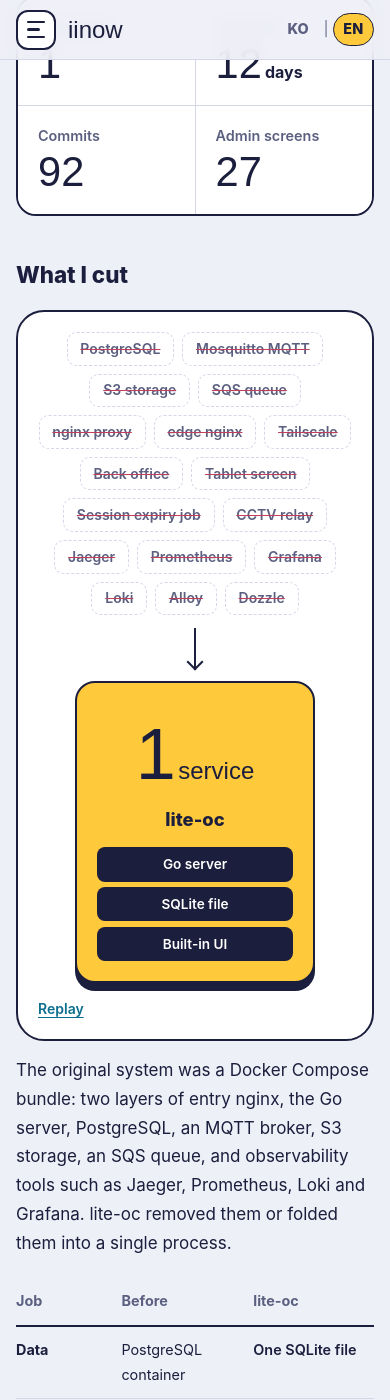
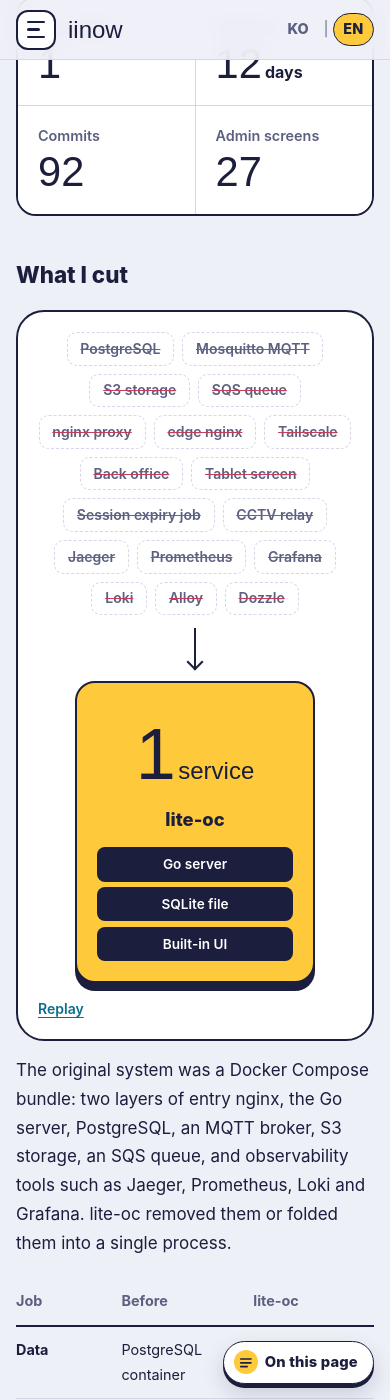
Before and after one commit to iinow/iinow.github.io, a Jekyll site: the page built from _posts/2026-11-15-lite-oc-en.md, in a window 390 px wide and 1400 px high, scrolled down 581 px. Built offline with Jekyll 4.4.1, drawn with Linux system fonts in a browser that asks for light colours; some web fonts are replaced.

Commit message:
모바일·좁은 화면에도 목차: 오른쪽 아래 플로팅 목차 버튼과 카드

```diff
--- a/_layouts/post.html
+++ b/_layouts/post.html
@@ -33,6 +33,10 @@ layout: default
     <div class="prose">
 {{ content }}
     </div>
+    <button class="toc-toggle" id="toc-toggle" type="button" aria-expanded="false" aria-controls="toc" hidden>
+      <span class="toc-toggle-ico" aria-hidden="true"><svg viewBox="0 0 20 20" focusable="false"><path d="M3.4 5.2h13.2M3.4 10h13.2M3.4 14.8h8.4"/></svg></span>
+      <span class="toc-toggle-text">{% if is_en %}On this page{% else %}목차{% endif %}</span>
+    </button>
     <nav class="toc" id="toc" aria-label="{% if is_en %}On this page{% else %}이 페이지의 목차{% endif %}" hidden>
       <p class="toc-title">{% if is_en %}On this page{% else %}목차{% endif %}</p>
       <ol class="toc-list"></ol>
--- a/main.js
+++ b/main.js
@@ -347,10 +347,25 @@ if (toc) {
     })
     toc.hidden = false
 
+    // 좁은 화면: 오른쪽 아래 버튼으로 목차 카드를 여닫는다
+    const toggle = document.getElementById('toc-toggle')
+    const narrow = matchMedia('(max-width: 1239.98px)')
+    if (toggle) toggle.hidden = false
+
     const links = [...list.querySelectorAll('a')]
     const targets = entries.map((entry) => document.getElementById(entry.id))
     const header = document.querySelector('.top')
     let active = -1
+    // 목차가 길어 스크롤될 때 현재 항목이 보이게
+    const reveal = (i) => {
+      const a = links[i]
+      if (!a || !toc.clientHeight) return
+      if (toc.scrollHeight <= toc.clientHeight + 2) return
+      const r = a.getBoundingClientRect()
+      const box = toc.getBoundingClientRect()
+      if (r.top < box.top) toc.scrollTop += r.top - box.top - 8
+      else if (r.bottom > box.bottom) toc.scrollTop += r.bottom - box.bottom + 8
+    }
     const setActive = (i) => {
       if (i === active) return
       active = i
@@ -358,13 +373,7 @@ if (toc) {
         if (n === i) a.setAttribute('aria-current', 'true')
         else a.removeAttribute('aria-current')
       })
-      // 목차가 길어 스크롤될 때 현재 항목이 보이게
-      const a = links[i]
-      if (!a || toc.scrollHeight <= toc.clientHeight + 2) return
-      const r = a.getBoundingClientRect()
-      const box = toc.getBoundingClientRect()
-      if (r.top < box.top) toc.scrollTop += r.top - box.top - 8
-      else if (r.bottom > box.bottom) toc.scrollTop += r.bottom - box.bottom + 8
+      reveal(i)
     }
     const spy = () => {
       const top = (header ? header.offsetHeight : 0) + 24
@@ -392,6 +401,41 @@ if (toc) {
       { passive: true }
     )
     addEventListener('resize', spy, { passive: true })
+
+    // ── 좁은 화면의 떠 있는 목차 버튼과 카드 ──
+    if (toggle) {
+      let openToc = false
+      const setOpen = (open, refocus) => {
+        openToc = open
+        toc.classList.toggle('toc-open', open)
+        toggle.setAttribute('aria-expanded', String(open))
+        // 카드가 그려진 다음에 현재 섹션이 보이도록 스크롤한다
+        if (open) requestAnimationFrame(() => reveal(active))
+        else if (refocus) toggle.focus()
+      }
+      toggle.addEventListener('click', () => setOpen(!openToc))
+      // 항목을 눌러 이동하면 카드는 저절로 닫는다
+      toc.addEventListener('click', (e) => {
+        if (e.target.closest('a') && narrow.matches) setOpen(false)
+      })
+      // 바깥을 누르거나 Esc 로도 닫힌다
+      document.addEventListener('click', (e) => {
+        if (!openToc) return
+        if (toc.contains(e.target) || toggle.contains(e.target)) return
+        setOpen(false)
+      })
+      addEventListener('keydown', (e) => {
+        if (e.key === 'Escape' && openToc) {
+          e.stopPropagation()
+          setOpen(false, true)
+        }
+      })
+      // 넓은 화면으로 바뀌면 카드는 쓰이지 않으니 닫아 둔다
+      narrow.addEventListener('change', () => {
+        if (!narrow.matches && openToc) setOpen(false)
+      })
+    }
+
     spy()
   }
 }
--- a/style.css
+++ b/style.css
@@ -214,6 +214,49 @@ main { padding: 0 1rem; }
 .toc-list .lvl-3 a { padding-left: 1.3rem; font-size: 0.83rem; font-weight: 500; }
 .toc-list a:hover { color: var(--ink); background: var(--surface); }
 .toc-list a[aria-current='true'] { color: #1b1e3c; background: var(--sun); font-weight: 800; }
+
+/* 좁은 화면 목차: 오른쪽 아래 떠 있는 버튼 + 누르면 열리는 카드. 넓은 화면은 위의 고정 목차를 쓴다 */
+.toc-toggle { display: none; }
+@media (max-width: 1239.98px) {
+  .toc-toggle:not([hidden]) {
+    display: inline-flex; align-items: center; gap: 0.45rem;
+    position: fixed; right: max(1rem, env(safe-area-inset-right)); bottom: max(1rem, env(safe-area-inset-bottom));
+    z-index: 15;
+    font: inherit; font-size: 0.92rem; font-weight: 800; letter-spacing: 0.01em;
+    color: var(--ink); background: var(--surface);
+    border: 1.5px solid var(--ink); border-radius: 999px;
+    padding: 0.5rem 0.95rem 0.5rem 0.6rem;
+    box-shadow: 0 4px 0 var(--ink), 0 10px 22px rgba(15, 17, 36, 0.16);
+    cursor: pointer; transition: transform 0.12s, box-shadow 0.12s, background 0.15s;
+  }
+  .toc-toggle:hover { transform: translateY(1px); }
+  .toc-toggle:active { transform: translateY(3px); box-shadow: 0 1px 0 var(--ink); }
+  .toc-toggle[aria-expanded='true'] { background: var(--sun); }
+  .toc-toggle-ico { display: grid; place-items: center; flex: none; width: 1.5rem; height: 1.5rem; padding: 0.26rem; border-radius: 999px; background: var(--sun); color: #1b1e3c; }
+  .toc-toggle-ico svg { width: 100%; height: 100%; fill: none; stroke: currentColor; stroke-width: 2; stroke-linecap: round; }
+  .toc-toggle[aria-expanded='true'] .toc-toggle-ico { background: #1b1e3c; color: var(--sun); }
+
+  .toc.toc-open:not([hidden]) {
+    display: block;
+    position: fixed; right: max(1rem, env(safe-area-inset-right)); bottom: calc(max(1rem, env(safe-area-inset-bottom)) + 3.85rem);
+    z-index: 15;
+    width: min(21rem, calc(100vw - 2rem));
+    max-height: 62vh;
+    max-height: min(62vh, calc(100dvh - var(--top-h) - 8rem));
+    overflow-y: auto; overscroll-behavior: contain;
+    padding: 0.9rem 0.85rem 1rem;
+    background: var(--surface); border: 2px solid var(--ink); border-radius: 1.1rem;
+    box-shadow: 0 12px 0 -4px rgba(27, 30, 60, 0.1), 0 20px 44px rgba(15, 17, 36, 0.26);
+    animation: toc-in 0.18s ease-out;
+    scrollbar-width: thin; scrollbar-color: var(--line) transparent;
+  }
+  .toc.toc-open .toc-list a { padding: 0.4rem 0.55rem; }
+  .toc.toc-open .toc-list .lvl-3 a { padding-left: 1.25rem; }
+  /* 떠 있는 버튼이 글 끝의 이전·다음 글 링크를 가리지 않게 */
+  .post { padding-bottom: clamp(4.5rem, 12vw, 6rem); }
+}
+@keyframes toc-in { from { opacity: 0; transform: translateY(0.6rem); } }
+@media (prefers-reduced-motion: reduce) { .toc.toc-open:not([hidden]) { animation: none; } }
 @media (min-width: 1240px) {
   .post-body { grid-template-columns: minmax(0, 1fr) 14rem; gap: 2.5rem; align-items: start; }
   .toc:not([hidden]) { display: block; position: sticky; top: calc(var(--top-h) + 1.5rem); max-height: calc(100vh - var(--top-h) - 3rem); overflow-y: auto; overscroll-behavior: contain; padding: 0.15rem 0 0.5rem 1.1rem; border-left: 2px solid var(--line); scrollbar-width: thin; scrollbar-color: var(--line) transparent; }
```
